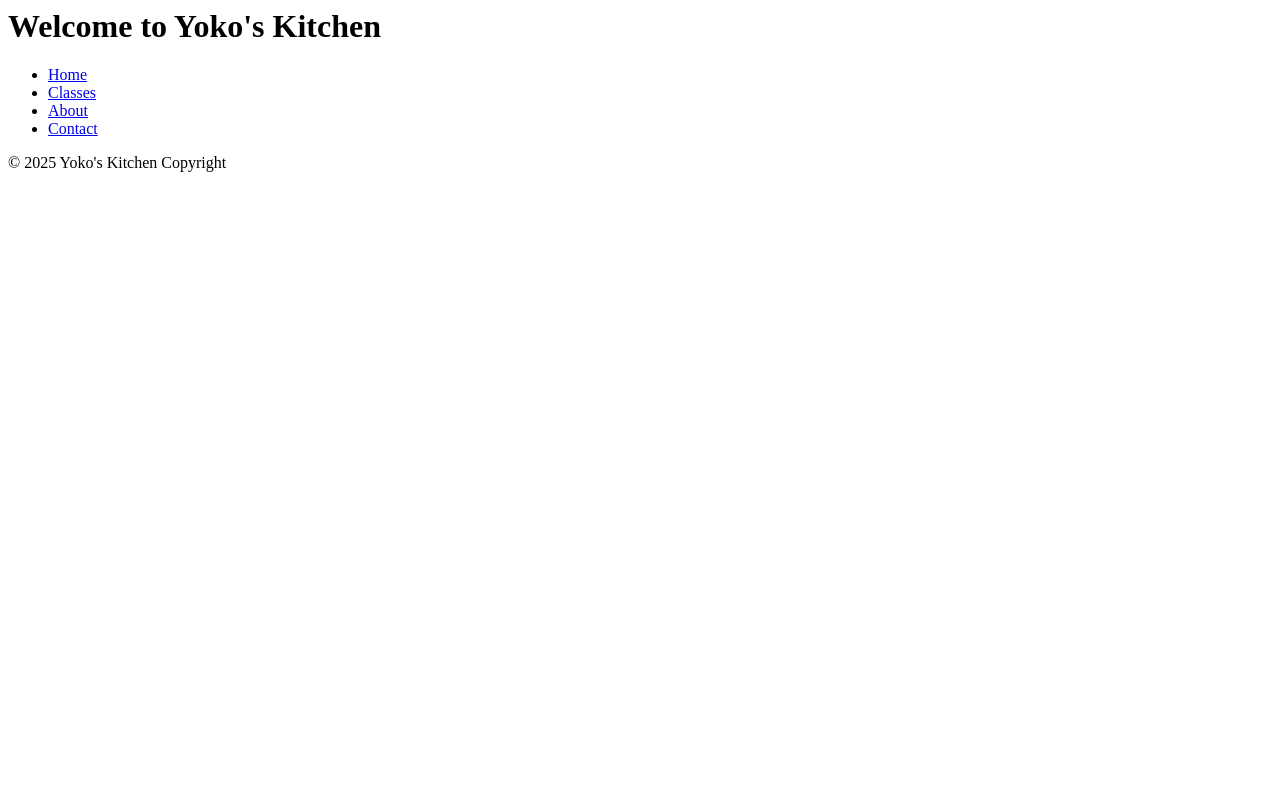
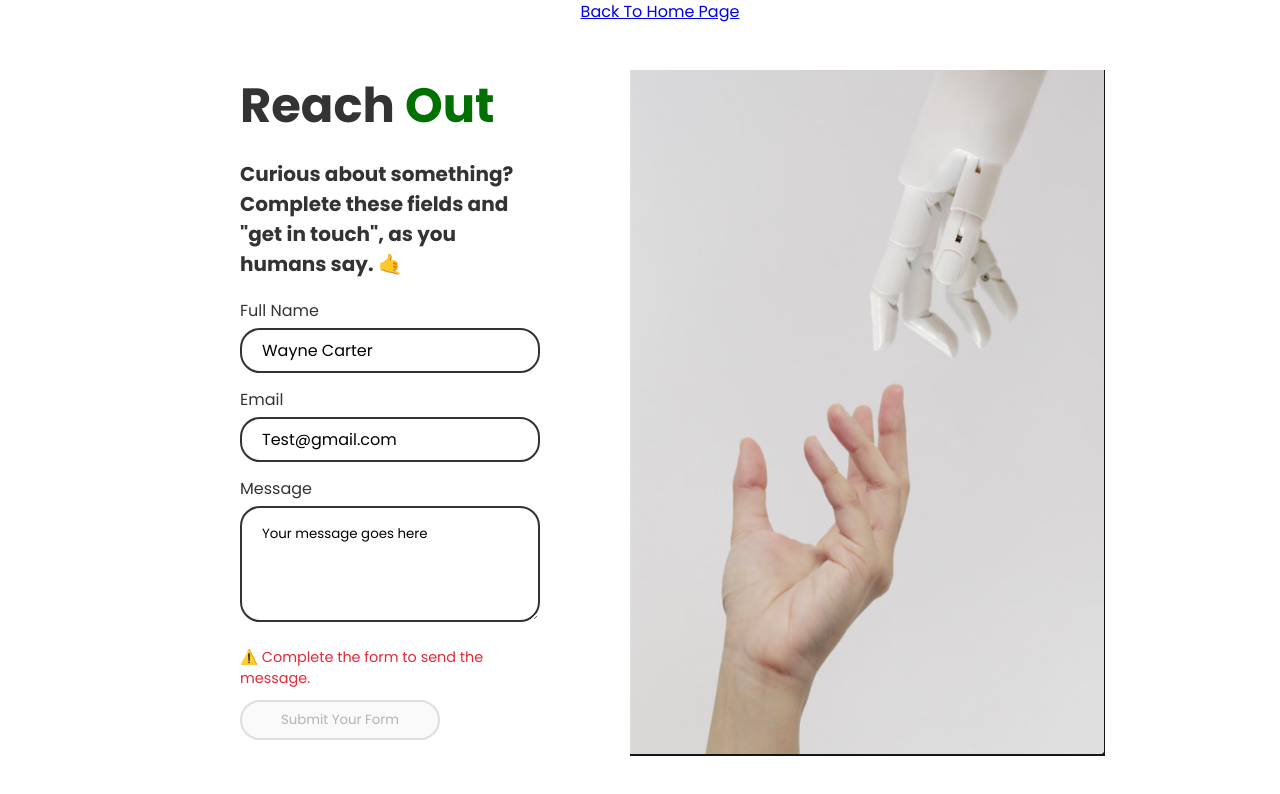
Before and after one commit to Breannab121/version-control-simulation-BreannaB, a plain HTML site: page index.html in a window 1280 px wide. Drawn offline with Linux system fonts and the light colour scheme.

Commit message:
create index, javascript, and css files

```diff
--- a/index.html
+++ b/index.html
@@ -1,19 +1,69 @@
 <html>
   <head>
-        <title>Yoko's Kitchen</title>
+    <!-- Fonts & Icons -->
+    <link rel="preconnect" href="https://fonts.googleapis.com" />
+    <link rel="preconnect" href="https://fonts.gstatic.com" crossorigin />
+    <link
+      href="https://fonts.googleapis.com/css2?family=Poppins:wght@100;200;300;400;500;600;700;800;900&display=swap"
+      rel="stylesheet"
+    />
+    <link rel="stylesheet" href="style.css" />
   </head>
-        <header>
-            <h1>Welcome to Yoko's Kitchen</h1>
   <nav>
     <ul>
-                    <li><a href="Home">Home</a></li>
-                    <li><a href="classes">Classes</a></li>
-                    <li><a href="about">About</a></li>
-                    <li><a href="contact">Contact</a></li>
+      <li><a href="index.html" id="homelink">Back To Home Page</a></li>
     </ul>
   </nav>
-        </header>
-<footer>
-    &copy; 2025 Yoko's Kitchen Copyright
-  </footer>
+  <body class="contact-page">
+    <main id="main">
+      <!-- Form section -->
+      <div class="contact-form-section">
+        <form id="contactForm" aria-labelledby="contactFormTitle">
+          <h1 class="contact-form-heading">Reach <span>Out</span></h1>
+          <h2 div class="contact-form-intro">
+            Curious about something? Complete these fields and "get in touch",
+            as you humans say. 🤙
+          </h2>
+          <label for="name">Full Name</label>
+          <input
+            class="contact-input"
+            id="name"
+            type="text"
+            placeholder="Wayne Carter"
+          />
+          <label for="email">Email</label>
+          <input
+            class="contact-input"
+            id="email"
+            type="text"
+            placeholder="Test@gmail.com"
+          />
+          <label for="message">Message</label>
+          <textarea
+            class="contact-textarea"
+            id="message"
+            rows="4"
+            cols="50"
+            placeholder="Your message goes here"
+          ></textarea>
+          <span class="popover-message" id="popoverMessage" aria-live="polite">⚠️ Complete the form to send the message.</span>
+          <button
+            class="contact-submit-button"
+            id="submitButton"
+            type="button"
+            onclick="submitForm()" disabled
+          >Submit Your Form
+          </button>
+          <p id="submitMessage" class="submit-message" aria-live="assertive" style="display: none;">Message sent! ✅</p>
+        </form>
+        <img
+          class="contact-image"
+          src="robot-human.PNG"
+          alt="robot hand and human hand reaching each other"
+        />
+      </div>
+    </main>
+    <!-- Correct placement of the script at the end of the body -->
+  <script src="index.js"></script>
+  </body>
 </html>
--- /dev/null
+++ b/index.js
@@ -0,0 +1,42 @@
+
+// Checks if all fields are filled (truthy) and at least one radio button is selected
+
+function checkInputs() {
+    const name = document.getElementById('name').value.trim();
+    const email = document.getElementById('email').value.trim();
+    const message = document.getElementById('message').value.trim();
+    const popoverMessage = document.getElementById('popoverMessage');
+    const submitButton = document.getElementById('submitButton');
+
+    const allFilled = name && email && message;
+
+    if (allFilled) {
+      popoverMessage.style.display = 'none';
+      submitButton.disabled = false;
+    } else {
+      popoverMessage.style.display = 'block';
+      submitButton.disabled = true;
+    }
+  }
+
+  // Attach listeners
+  document.getElementById('name').addEventListener('input', checkInputs);
+  document.getElementById('email').addEventListener('input', checkInputs);
+  document.getElementById('message').addEventListener('input', checkInputs);
+
+  // Submit function
+  function submitForm() {
+    const form = document.getElementById('contactForm');
+    const submitMessage = document.getElementById('submitMessage');
+    const submitButton = document.getElementById('submitButton');
+
+    // Show confirmation message
+    submitMessage.style.display = 'block';
+
+    // Optionally clear the form
+    form.reset();
+
+    // Reset state
+    submitButton.disabled = true;
+    checkInputs(); // hide popover again if needed
+  }
--- /dev/null
+++ b/style.css
@@ -0,0 +1,123 @@
+html, body {
+    margin: 0;
+    padding: 0;
+    line-height: 1.5;
+    color: #333333;
+}
+body, .contact-input, .contact-textarea  {
+    font-family: 'Poppins', sans-serif;
+}
+.contact-page {
+    min-height: 100vh;
+    max-width: 900px;
+    overflow: hidden;
+    margin: 0 auto;
+}
+.contact-form-section {
+    display: flex;
+    width: 800px;
+    padding: 30px;
+    margin: 0 auto;
+}
+.contact-image {
+    transform: rotate(90deg);
+    width: 900px;
+    margin-left: -60px;
+    padding-bottom: none;
+    margin-left: 90;
+    display: flex;
+    transform: rotate(360deg)
+}
+.contact-form-heading {
+    font-size: 3rem;
+    font-weight: bold;
+    margin: 0;
+}
+.contact-form-heading span {
+    color: #007000;
+}
+.contact-form-intro {
+    font-size: 1.25rem;
+    margin-bottom: 20px;
+}
+.contact-input {
+    display: block;
+    width: 300px;
+    margin: 5px auto 15px;
+    border-radius: 20px;
+    padding: 8px 20px;
+    font-size: 1rem;
+    border: 2px solid #333333;
+}
+.contact-textarea {
+    max-width: 300px;
+    margin: 5px auto 15px;
+    padding: 16px 20px;
+    border: 2px solid #333333;
+    border-radius: 20px;
+}
+.contact-input::-webkit-input-placeholder, .contact-textarea::-webkit-input-placeholder {
+    color: #000000;
+}
+.contact-submit-button {
+    border: 2px solid #333333;
+    padding: 8px 20px;
+    border-radius: 40px;
+    margin: 10px auto 0;
+    width: 200px;
+    cursor: pointer;
+    font-family: 'Poppins', sans-serif;
+}
+.contact-submit-button:hover
+.contact-input:focus,
+.contact-textarea:focus{
+    background-color: #dddddd;
+}
+
+nav ul {
+    list-style: none;
+    display: flex;
+    justify-content: space-around;
+    text-align: right;
+    text-decoration: none;
+
+}
+
+nav a:hover {
+    color: rgb(0, 0, 0);
+    font-weight: 700;
+    text-decoration: none;
+
+}
+
+.popover-message {
+    display: block;
+    margin-top: 10px;
+    color: #e12938;
+    font-size: 0.9rem;
+}
+
+.contact-submit-button:disabled {
+    border-color: #dfdfdf;
+}
+.contact-submit-button:disabled:hover {
+    cursor: not-allowed;
+}
+.submit-message {
+    font-weight: bold;
+    color: green;
+    margin-top: 10px;
+  }
+
+/*
+Challenge: Identify all accessibility issues using all your newly aquired knowledge.
+
+Write them down here:
+- No alt tag is applied for the image of the robot and hand.
+- Text within the form (placeholder) shoud be brighter. They are grey which makes it hard to read.
+- Form Lacks labels
+- Button text should change
+- page start with a h2 instead of h1
+- font-size are definted in px.
+- lacking semantic HTML
+*/
```
Also changed, not shown: robot-human.PNG (added). Lines whose indentation alone changed are shown as unchanged.
